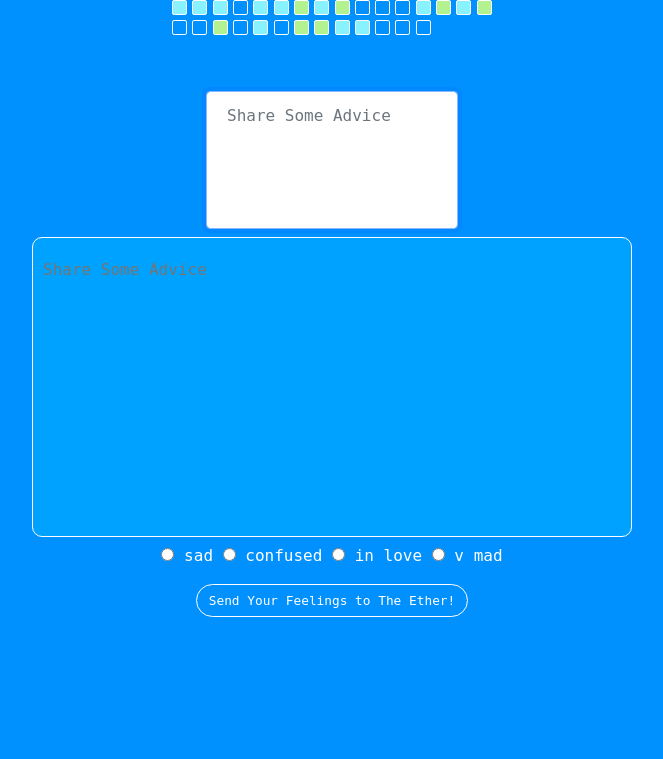
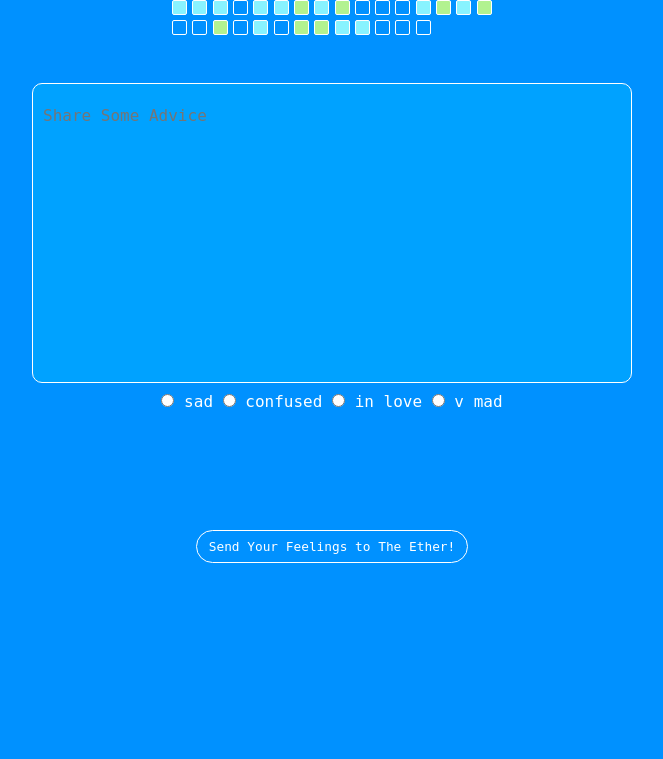
Before and after one commit to cristian-umana/CS50-FINAL-PROJECT, a Flask app: page /tell_advice in a window 1280 px wide. Shown: the part 79-838 px from the top of the page, without its empty margins (308-971 px from the left). Before the commit the page ends 696 px from the top, so only its background shows below. Run offline with Flask 2, Linux system fonts and the light colour scheme; some libraries are stand-ins or nearby versions.

Commit message:
tell htmls

```diff
--- a/templates/tell_advice.html
+++ b/templates/tell_advice.html
@@ -11,22 +11,27 @@
 
 <form action="/tell_advice" method="post">
     <div class="mb-3">
-        <input autocomplete="off" autofocus class="form-control mx-auto w-auto" id="tell_advice" name="tell_advice" placeholder="Share Some Advice" type="text">
+        <!-- <input autocomplete="off" autofocus class="form-control mx-auto w-auto" id="tell_advice" name="tell_advice" placeholder="Share Some Advice" type="text"> -->
 
         <textarea id="tell_advice" name="tell_advice" placeholder="Share Some Advice" type="text"></textarea>
 
         <br>
 
         <input type="radio" value="sad" id="sad" name="tell_tags">
-        <label for="tell_tags">sad</label>
+            <label for="tell_tags">sad</label>
         <input type="radio" value="confused" id="confused" name="tell_tags">
-        <label for="listen_tags">confused</label>
+            <label for="listen_tags">confused</label>
         <input type="radio" value="in love" id="in love" name="tell_tags">
-        <label for="listen_tags">in love</label>
+            <label for="listen_tags">in love</label>
         <input type="radio" value="v mad" id="v mad" name="tell_tags">
-        <label for="listen_tags">v mad</label>
+            <label for="listen_tags">v mad</label>
+
     </div>
-    <button class="btn btn-primary" type="submit">Send Your Feelings to The Ether!</button>
+
+    <div class="button_container">
+        <button class="btn btn-primary" type="submit">Send Your Feelings to The Ether!</button>
+    </div>
+
 </form>
 
 {% endblock %}
```
Also changed, not shown: templates/tell_story.html (+3 -7 lines), posts.db.
